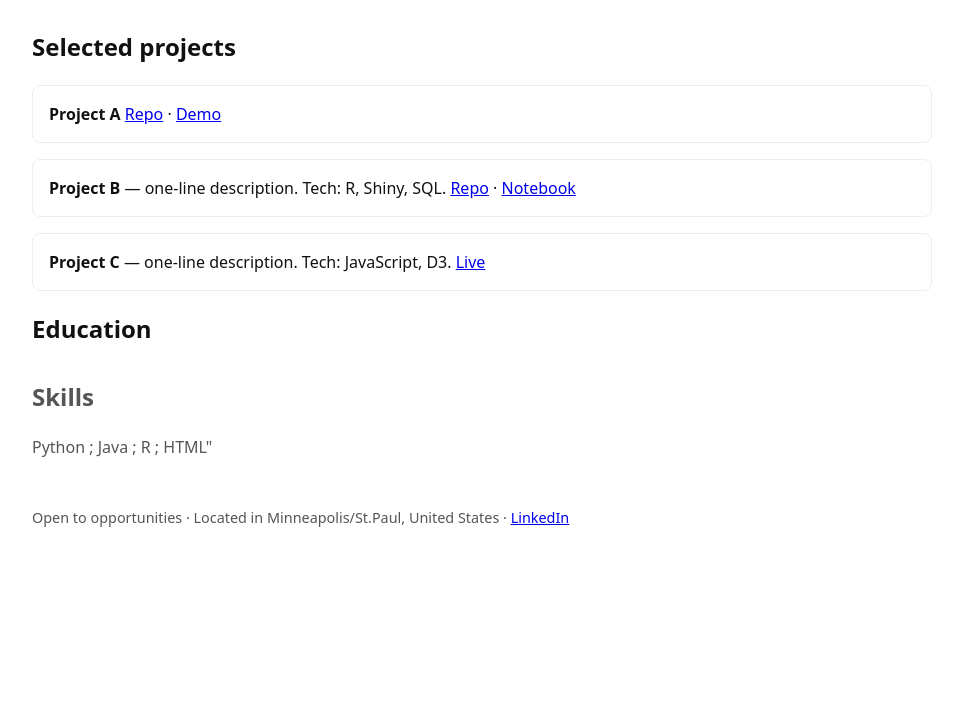
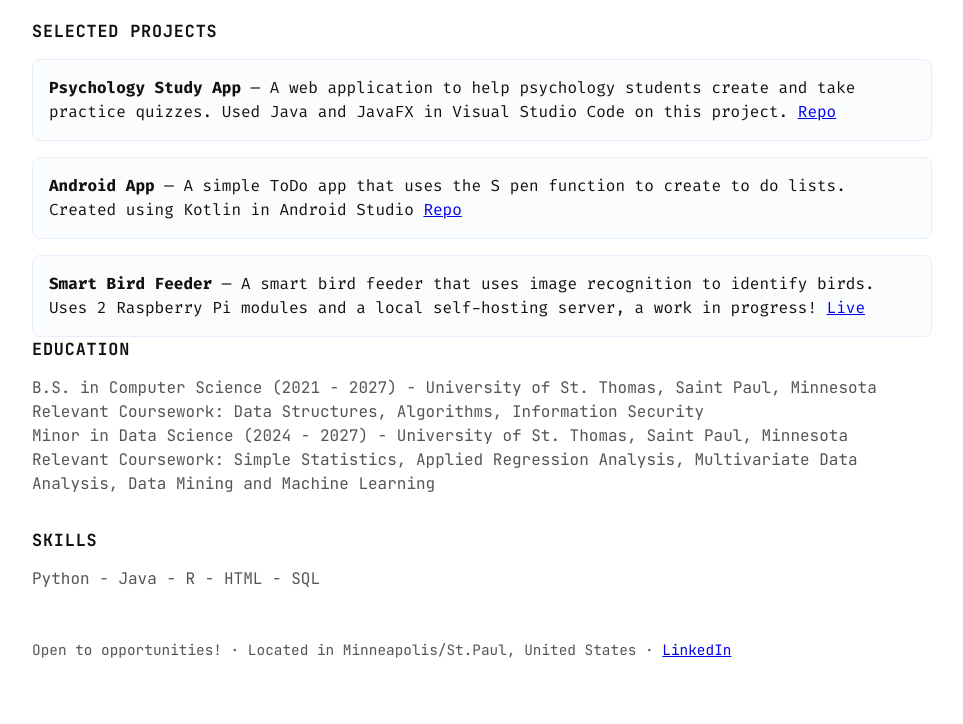
Before and after one commit to KeriGagnow/keri.gagnow.github.io, a plain HTML site: page index.html in a window 1280 px wide. Shown: the part 191-915 px from the top of the page, without its empty margins (158-1121 px from the left). Before the commit the page ends 800 px from the top, so only its background shows below. Drawn offline with Linux system fonts and the light colour scheme.

Commit message:
Refactor index.html to enhance styling and project descriptions; update education and skills sections for clarity

```diff
--- a/index.html
+++ b/index.html
@@ -4,18 +4,22 @@
   <meta charset="utf-8" />
   <meta name="viewport" content="width=device-width,initial-scale=1" />
   <title>Keri Gagnow — Computer & Data Science Student</title>
+  <link href="https://fonts.googleapis.com/css2?family=JetBrains+Mono:wght@400;700&family=Fira+Code:wght@400;700&display=swap" rel="stylesheet">
   <style>
     :root{--accent:#0b6ef6;--muted:#555}
-    body{font-family:system-ui,-apple-system,Segoe UI,Roboto,"Helvetica Neue",Arial;margin:0;color:#111;line-height:1.5}
+    /* Use JetBrains Mono as the primary reading font, with Fira Code for cards/code-like areas */
+    body{font-family:'JetBrains Mono','Fira Code',ui-monospace,SFMono-Regular,Menlo,Monaco,"Segoe UI Mono","Roboto Mono","Courier New",monospace;margin:0;color:#111;line-height:1.5}
     .container{max-width:900px;margin:3rem auto;padding:1rem}
     header{display:flex;gap:1rem;align-items:center}
     img.headshot{width:96px;height:96px;border-radius:8px;object-fit:cover}
-    h1{margin:0}
-    .lead{color:var(--muted);margin-top:.25rem}
-    .buttons a{display:inline-block;margin:.5rem .5rem 0 0;padding:.5rem .75rem;border-radius:6px;text-decoration:none;color:white;background:var(--accent)}
+    h1{margin:0;font-size:1.6rem;font-weight:700;letter-spacing:0.06em;text-transform:uppercase}
+    h2{font-size:1.05rem;font-weight:700;letter-spacing:0.05em;text-transform:uppercase;margin-top:0}
+    .lead{color:var(--muted);margin-top:.25rem;font-style:italic}
+    .buttons a{display:inline-block;margin:.5rem .5rem 0 0;padding:.5rem .75rem;border-radius:6px;text-decoration:none;color:white;background:var(--accent);font-weight:600}
     section{margin-top:2rem}
     .projects{display:grid;gap:1rem}
-    .card{border:1px solid #eee;padding:1rem;border-radius:8px}
+    /* make project cards feel more code-like */
+    .card{font-family:'Fira Code','JetBrains Mono',ui-monospace,monospace;border:1px solid #e6eefc;padding:1rem;border-radius:8px;background:#fbfcfe}
     footer{margin-top:3rem;color:var(--muted);font-size:.9rem}
     @media(max-width:600px){header{flex-direction:column;align-items:flex-start}img.headshot{width:72px;height:72px}}
   </style>
@@ -37,27 +41,33 @@
       <h2>Selected projects</h2>
       <div class="projects">
         <div class="card">
-          <strong>Project A</strong>  <a href="#">Repo</a> · <a href="#">Demo</a>
+          <strong>Psychology Study App</strong>
+          — A web application to help psychology students create and take practice quizzes. Used Java and JavaFX in Visual Studio Code
+          on this project. <a href="#">Repo</a>
+
         </div>
         <div class="card">
-          <strong>Project B</strong> — one-line description. Tech: R, Shiny, SQL. <a href="#">Repo</a> · <a href="#">Notebook</a>
+          <strong>Android App</strong> — A simple ToDo app that uses the S pen function to create to do lists. Created using Kotlin in Android Studio <a href="#">Repo</a>
         </div>
         <div class="card">
-          <strong>Project C</strong> — one-line description. Tech: JavaScript, D3. <a href="#">Live</a>
+          <strong>Smart Bird Feeder</strong> — A smart bird feeder that uses image recognition to identify birds. Uses 2 Raspberry Pi modules and a local self-hosting server, a work in progress!  <a href="#">Live</a>
+
         </div>
       </div>
     </section>
     <h2>Education</h2>
-    <div style="color:var(--muted)"B.S. in Computer Science(2021 - 2027) - University of St. Thomas, Saint Paul, Minnesota"</div>
-    <div style="color:var(--muted)"Minor in Data Science(2024 - 2027) - University of St. Thomas, Saint Paul, Minnesota"</div>
+    <div style="color:var(--muted)">B.S. in Computer Science (2021 - 2027) - University of St. Thomas, Saint Paul, Minnesota</div>
+    <div style="color:var(--muted)">Relevant Coursework: Data Structures, Algorithms, Information Security</div>
+    <div style="color:var(--muted)">Minor in Data Science (2024 - 2027) - University of St. Thomas, Saint Paul, Minnesota</div>
+    <div style="color:var(--muted)">Relevant Coursework: Simple Statistics, Applied Regression Analysis, Multivariate Data Analysis, Data Mining and Machine Learning</div>
 
     <section>
       <h2>Skills</h2>
-      <div style="color:var(--muted)">Python ; Java ; R ; HTML"</div>
+      <div style="color:var(--muted)">Python - Java - R - HTML - SQL</div>
     </section>
 
     <footer>
-      Open to opportunities · Located in Minneapolis/St.Paul, United States · <a href="https://linkedin.com/in/keri-gagnow">LinkedIn</a>
+      Open to opportunities! · Located in Minneapolis/St.Paul, United States · <a href="https://linkedin.com/in/keri-gagnow">LinkedIn</a>
     </footer>
   </div>
 </body>
```
